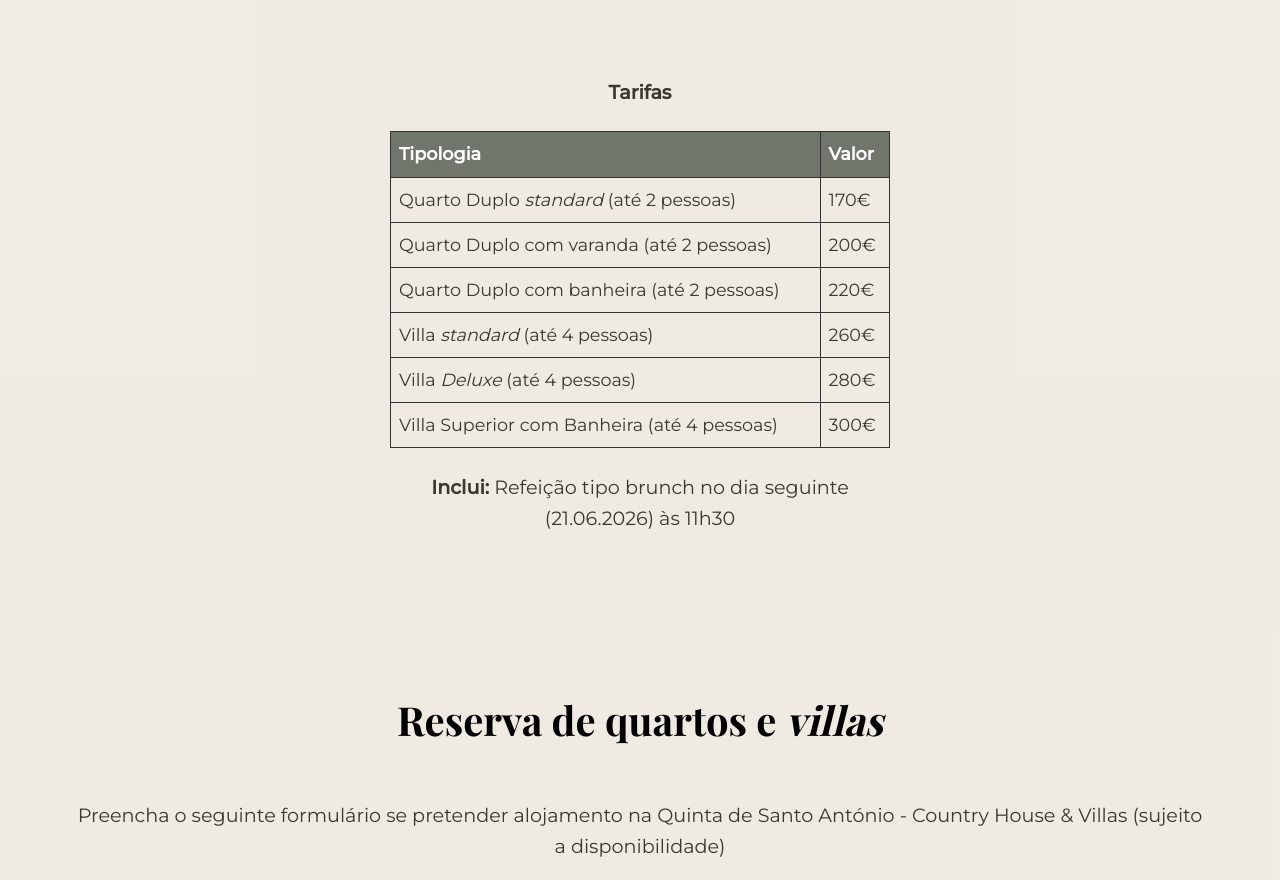
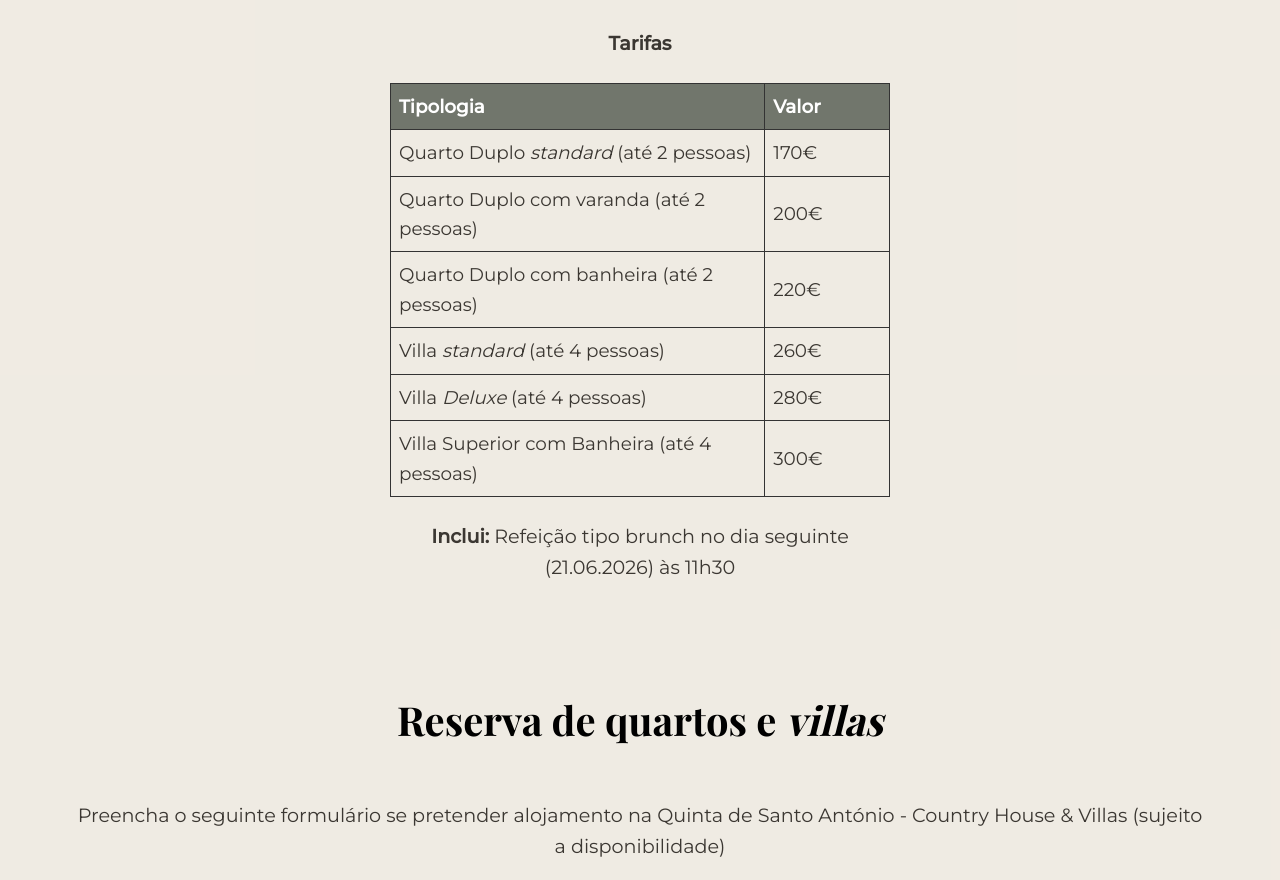
Before and after one commit to casamentodianatiago/casamentodianatiago.github.io, a plain HTML site: page quinta.html in a window 1280 px wide. Shown: the part 896-1776 px from the top of the page. Drawn offline with nearby package versions, Linux system fonts and the light colour scheme.

Commit message:
Fix table v2

```diff
--- a/quinta.html
+++ b/quinta.html
@@ -70,8 +70,11 @@
                 }
             </style>
 
-            <table class="responsive-table" style="width: 100%; min-width:3 00px; border-collapse: collapse; font-size: 1.1em; margin: 0 auto;">
-
+            <table class="responsive-table" style="width: 100%; max-width: 900px; border-collapse: collapse; font-size: 1.15em; margin: 0 auto; table-layout: auto;">
+                <colgroup>
+                    <col style="width: 75%;">
+                    <col style="width: 25%;">
+                </colgroup>
                 <thead>
                     <tr>
                         <th style="border:1px solid #333; padding:8px; text-align:left;">Tipologia</th>
```
